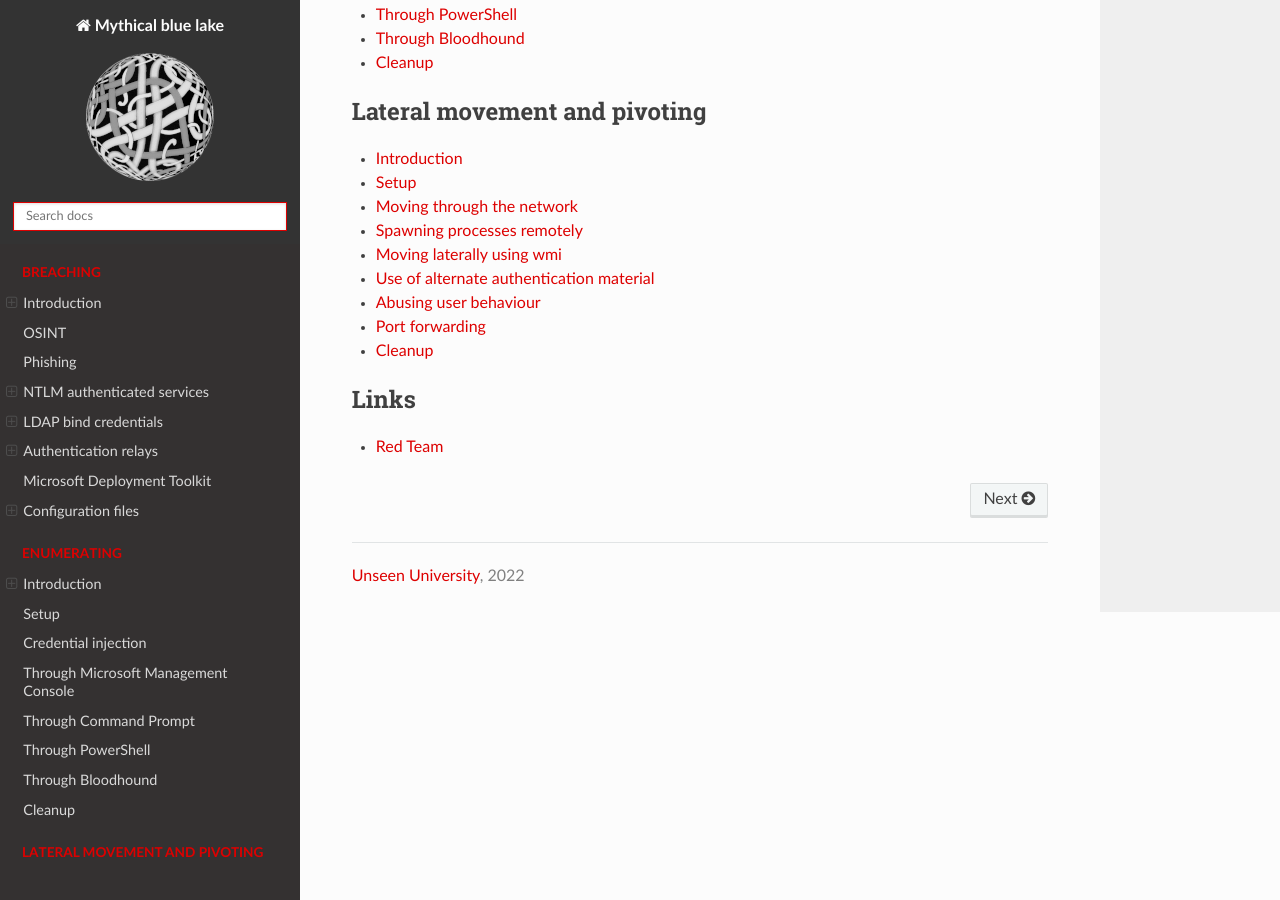
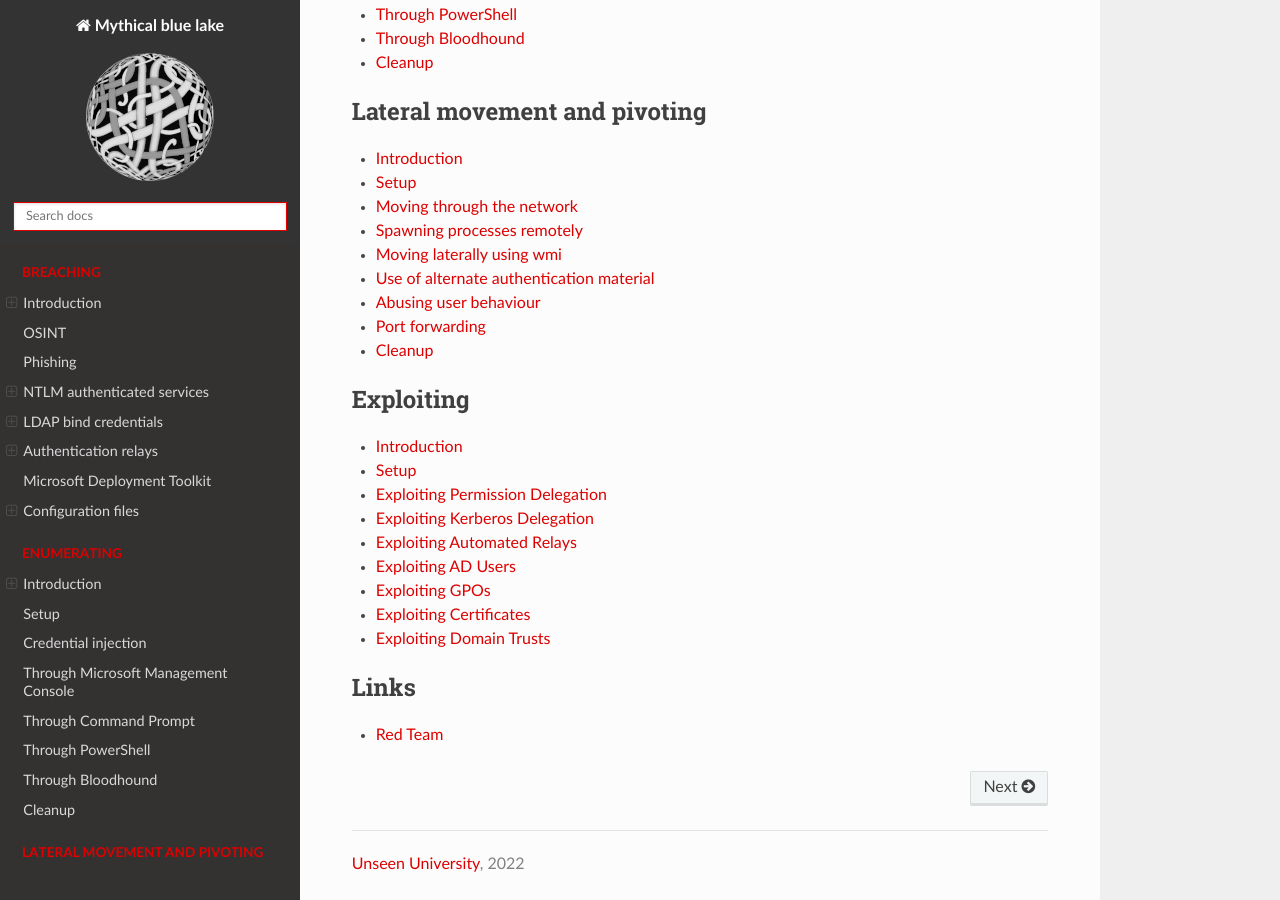
Before and after one commit to tymyrddin/red-ad, a Sphinx documentation site: the page built from source/index.rst, in a window 1280 px wide and 900 px high, scrolled down 931 px. Built offline with Sphinx 7.4.7 and the Read the Docs theme 2.0.0, drawn with Linux system fonts in a browser that asks for light colours.

```diff
--- /dev/null
+++ b/source/docs/exploit/README.md
@@ -0,0 +1,24 @@
+# Introduction
+
+| ![THM Exploiting Active Directory](../../_static/images/exploiting.png)
+|:--:|
+| [THM Room: Exploiting Active Directory](https://tryhackme.com/room/exploitingad) |
+
+## What?
+
+Common AD exploitation techniques. A combination of lateral movement and privilege escalation.
+
+## Why?
+
+Reaching a suitable position to execute goals.
+
+## How?
+
+* [Setup](setup.md)
+* [Exploiting Permission Delegation](permissions.md)
+* [Exploiting Kerberos Delegation](kerberos.md)
+* [Exploiting Automated Relays](relays.md)
+* [Exploiting AD Users](users.md)
+* [Exploiting GPOs](gpos.md)
+* [Exploiting Certificates](certificates.md)
+* [Exploiting Domain Trusts](trusts.md)
--- /dev/null
+++ b/source/docs/exploit/certificates.md
@@ -0,0 +1 @@
+# Exploiting Certificates
--- /dev/null
+++ b/source/docs/exploit/gpos.md
@@ -0,0 +1 @@
+# Exploiting GPOs
--- /dev/null
+++ b/source/docs/exploit/kerberos.md
@@ -0,0 +1 @@
+# Exploiting Kerberos Delegation
--- /dev/null
+++ b/source/docs/exploit/relays.md
@@ -0,0 +1 @@
+# Exploiting Automated Relays
--- /dev/null
+++ b/source/docs/exploit/trusts.md
@@ -0,0 +1 @@
+# Exploiting Domain Trusts
--- /dev/null
+++ b/source/docs/exploit/users.md
@@ -0,0 +1 @@
+# Exploiting AD Users
--- a/source/index.rst
+++ b/source/index.rst
@@ -53,6 +53,21 @@ of the entire grove, it holds the keys to the kingdom, making it a very likely t
    docs/pivot/cleanup.md
 
 .. toctree::
+   :maxdepth: 1
+   :includehidden:
+   :caption: Exploiting
+
+   docs/exploit/README.md
+   docs/exploit/setup.md
+   docs/exploit/permissions.md
+   docs/exploit/kerberos.md
+   docs/exploit/relays.md
+   docs/exploit/users.md
+   docs/exploit/gpos.md
+   docs/exploit/certificates.md
+   docs/exploit/trusts.md
+
+.. toctree::
    :caption: Links
 
    Red Team <https://tymyrddin.github.io/red/>
```
Also changed, not shown: source/docs/exploit/permissions.md (added, +56 -0 lines), source/docs/exploit/setup.md (added, +29 -0 lines), source/_static/images/exploiting.png (added).
